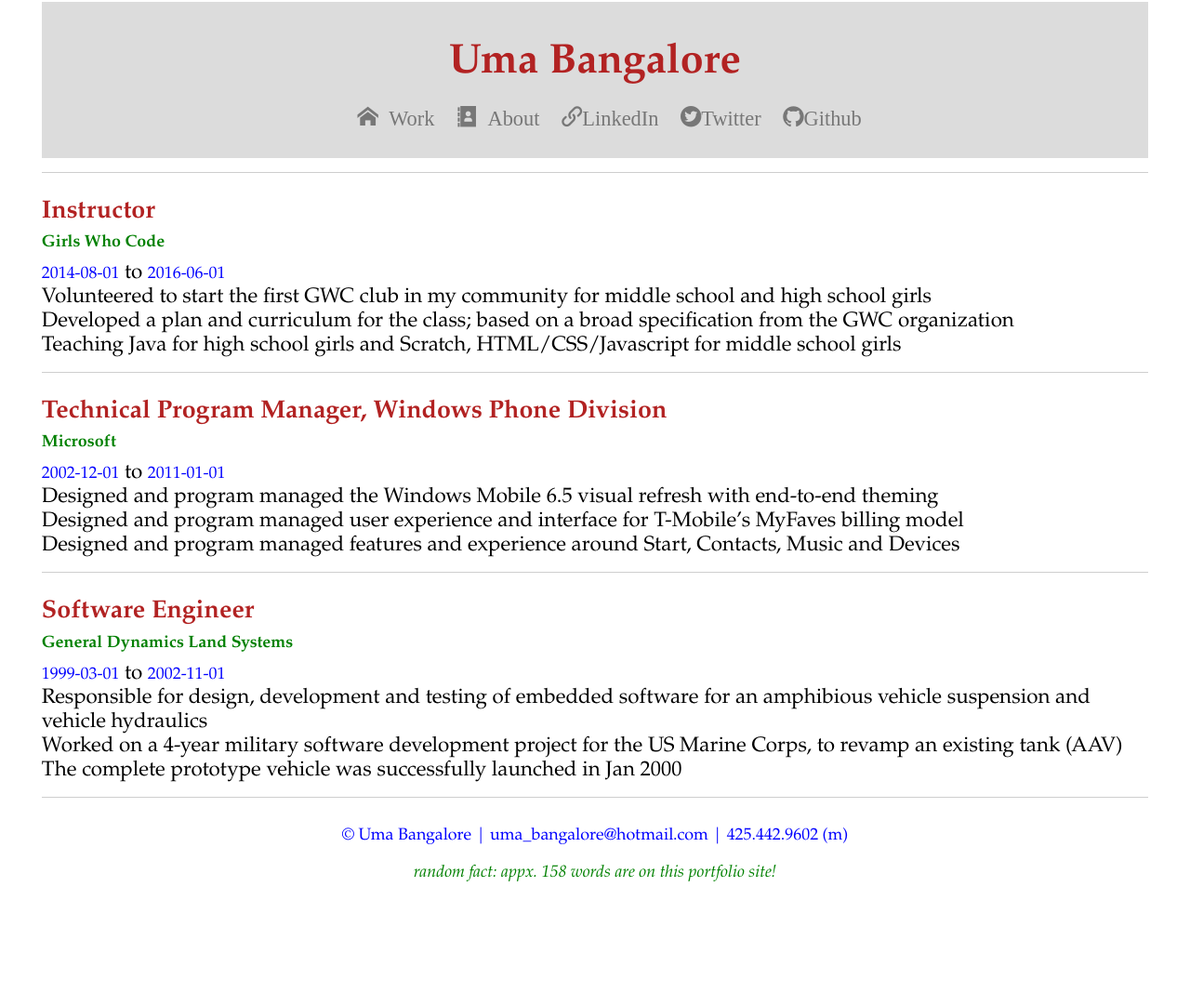
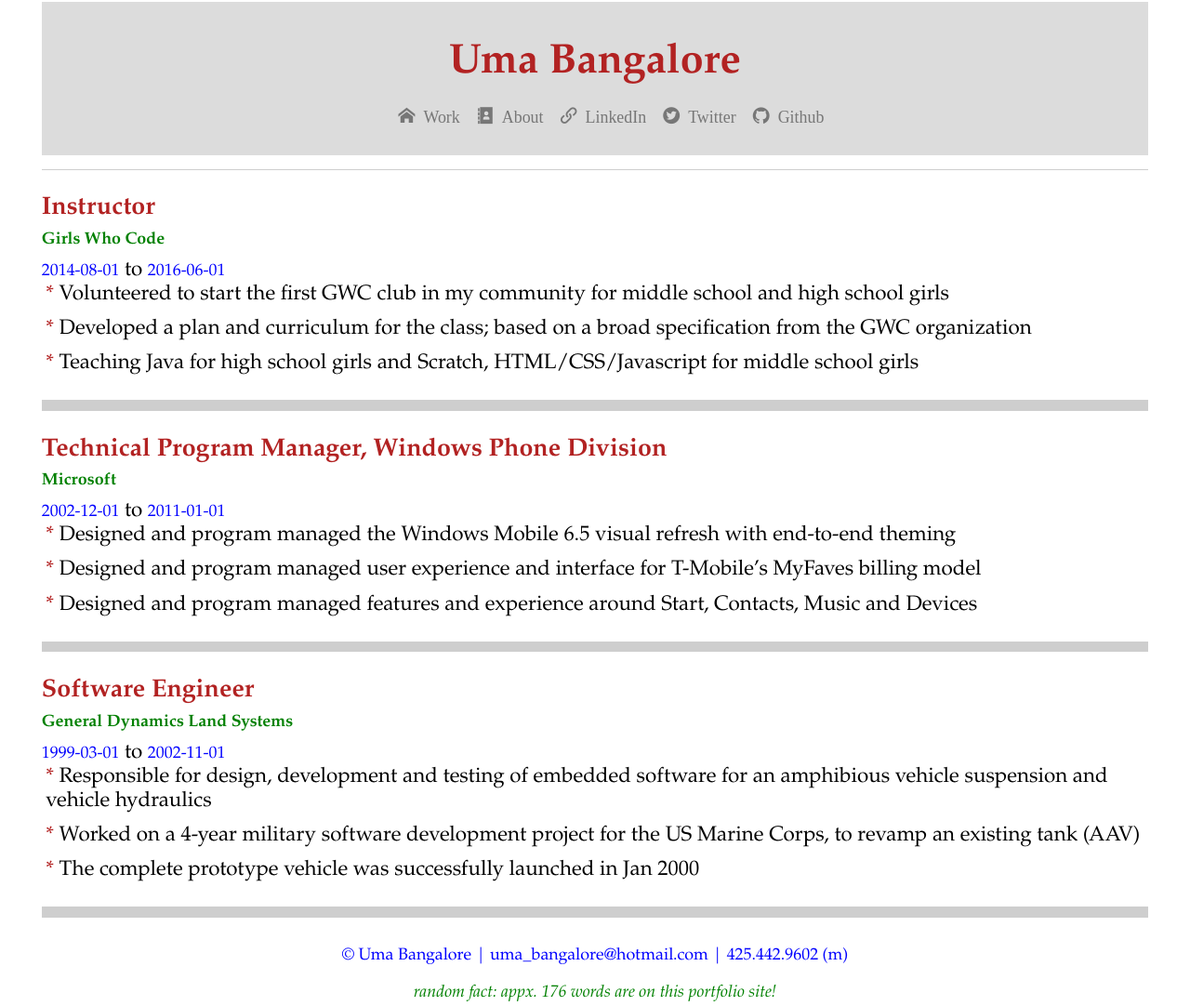
Before and after one commit to TartarSauce/portfolio, a plain HTML site: page index.html in a window 1280 px wide. Shown: the whole page at 93% size. Before the commit the page ends 970 px from the top, so only its background shows below. Drawn offline with nearby package versions, Linux system fonts and the light colour scheme; files whose address does not match are found by name.

Commit message:
addressed the three main issues from peer review, see issues on this repo

```diff
--- a/index.html
+++ b/index.html
@@ -10,14 +10,14 @@
         <header>
           <h3>{{jobtitle}}</h3>
           <h6>{{company}}</h6>
-          <time class="start-date">{{startDate}}</time> <span> to </span>
+          <time class="start-date">{{startDate}}</time> <span class="time"> to </span>
           <time class="end-date">{{endDate}}</time>
         </header>
         <section class="work-body"> </section>
           {{{work1}}}
           {{{work2}}}
           {{{work3}}}
-        <div class="line-break"></div>
+        <div class="line-break"> </div>
       </article>
     </script>
     <!-- work template definition end -->
@@ -47,9 +47,9 @@
         <ul class="navbar">
           <li class="tab" data-content="work-items"><a href="#" class="icon-home"> Work</a></li>
           <li class="tab" data-content="about"><a href="#about" class="icon-address-book"> About</a></li>
-          <li><a href="http://linkedin.com/in/umabangalore" target="_blank" class="icon-link">LinkedIn</a></li>
-          <li><a href="http://twitter.com/UmaBangalore" target="_blank" class="icon-twitter3">Twitter</a></li>
-          <li><a href="https://github.com/TartarSauce" target="_blank" class="icon-github">Github</a></li>
+          <li class="tab"><a href="http://linkedin.com/in/umabangalore" target="_blank" class="icon-link"> LinkedIn</a></li>
+          <li class="tab"><a href="http://twitter.com/UmaBangalore" target="_blank" class="icon-twitter3"> Twitter</a></li>
+          <li class="tab"><a href="https://github.com/TartarSauce" target="_blank" class="icon-github"> Github</a></li>
         </ul>
       </nav>
     </header>
--- a/model/data.json
+++ b/model/data.json
@@ -4,26 +4,26 @@
     "company":      "Girls Who Code",
     "startDate":    "2014-08-01",
     "endDate":      "2016-06-01",
-    "work1":        "<div>Volunteered to start the first GWC club in my community for middle school and high school girls</div>",
-    "work2":        "<div>Developed a plan and curriculum for the class; based on a broad specification from the GWC organization</div>",
-    "work3":        "<div>Teaching Java for high school girls and Scratch, HTML/CSS/Javascript for middle school girls</div>"
+    "work1":        "<div><span>* </span>Volunteered to start the first GWC club in my community for middle school and high school girls</div>",
+    "work2":        "<div><span>* </span>Developed a plan and curriculum for the class; based on a broad specification from the GWC organization</div>",
+    "work3":        "<div><span>* </span>Teaching Java for high school girls and Scratch, HTML/CSS/Javascript for middle school girls</div>"
   },
   {
     "jobtitle":     "Technical Program Manager, Windows Phone Division",
     "company":      "Microsoft",
     "startDate":    "2002-12-01",
     "endDate":      "2011-01-01",
-    "work1":        "<div>Designed and program managed the Windows Mobile 6.5 visual refresh with end-to-end theming</div>",
-    "work2":        "<div>Designed and program managed user experience and interface for T-Mobile’s MyFaves billing model</div>",
-    "work3":        "<div>Designed and program managed features and experience around Start, Contacts, Music and Devices</div>"
+    "work1":        "<div><span>* </span>Designed and program managed the Windows Mobile 6.5 visual refresh with end-to-end theming</div>",
+    "work2":        "<div><span>* </span>Designed and program managed user experience and interface for T-Mobile’s MyFaves billing model</div>",
+    "work3":        "<div><span>* </span>Designed and program managed features and experience around Start, Contacts, Music and Devices</div>"
   },
   {
     "jobtitle":     "Software Engineer",
     "company":      "General Dynamics Land Systems",
     "startDate":    "1999-03-01",
     "endDate":      "2002-11-01",
-    "work1":        "<div>Responsible for design, development and testing of embedded software for an amphibious vehicle suspension and vehicle hydraulics</div>",
-    "work2":        "<div>Worked on a 4-year military software development project for the US Marine Corps, to revamp an existing tank (AAV)</div>",
-    "work3":        "<div>The complete prototype vehicle was successfully launched in Jan 2000</div>"
+    "work1":        "<div><span>* </span>Responsible for design, development and testing of embedded software for an amphibious vehicle suspension and vehicle hydraulics</div>",
+    "work2":        "<div><span>* </span>Worked on a 4-year military software development project for the US Marine Corps, to revamp an existing tank (AAV)</div>",
+    "work3":        "<div><span>* </span>The complete prototype vehicle was successfully launched in Jan 2000</div>"
   }
 ]
--- a/styles/base.css
+++ b/styles/base.css
@@ -1,12 +1,16 @@
 body {
   font-family: Garamond;
-  font-size: 1.4em;
+  font-size: 1em;
   padding: .1em 2em .1em 2em;
 }
 
 a, a:link, a:active {
   text-decoration: none;
   color: #777;
+}
+
+div span {
+  color: firebrick;
 }
 
 h3 {
--- a/styles/modules.css
+++ b/styles/modules.css
@@ -1,5 +1,10 @@
 .template {
   display: none;
+}
+
+.tab-content div {
+  padding-left: 0.2em;
+  padding-bottom: 0.5em;
 }
 
 .site-header {
@@ -11,7 +16,9 @@
 .icon-menu {
   font-size: 1.5em;
   float: right;
-  padding-right: 0.2em;
+  padding-right: 1em;
+  margin-top: -60px;
+  margin-right: -50px;
 }
 
 .main-nav {
@@ -30,10 +37,9 @@
 }
 
 .main-nav li {
-  margin-right: .4em;
-  font-size: 1em;
+  margin-right: .3em;
+  font-size: 0.8em;
   padding: .5em .2em;
-  /*border-bottom: 1px solid #ccc;*/
 }
 
 .site-header {
@@ -55,9 +61,9 @@ footer {
     color: blue;
 }
 
-.line-break {
+div.line-break {
   text-align: center;
-  height: 1px;
+  height: 0.5px;
   background-color: #cecece;
   margin-top:15px;
   margin-bottom: 10px;
```
